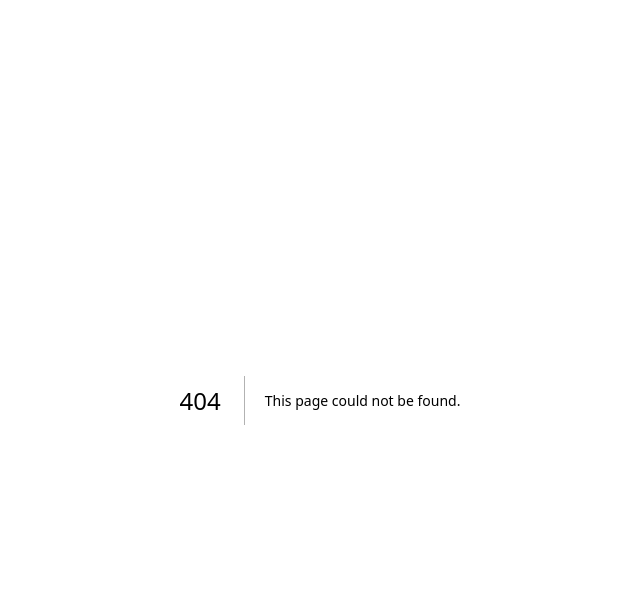
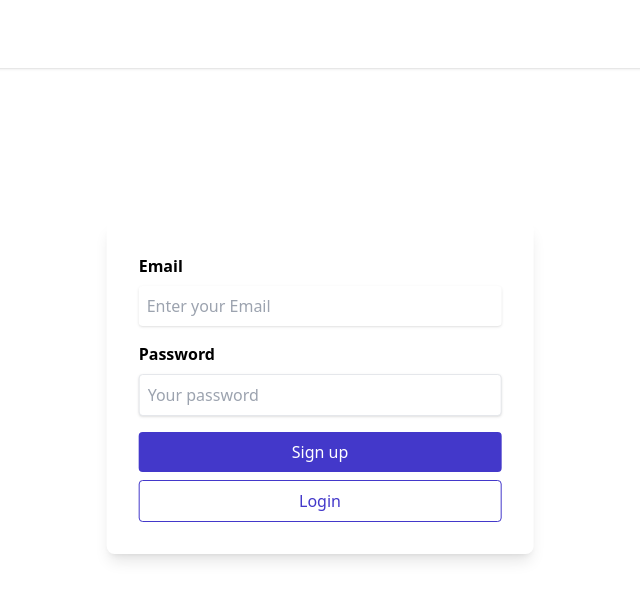
Before and after one commit to akabutnicer/vixcord, a Next.js app: page /login in a window 1280 px wide. Before the commit this address had no page. Shown: the top 600 px of the page, without its empty margins (320-960 px from the left). Built offline with nearby package versions, Linux system fonts and the light colour scheme.

Commit message:
Create login.js

```diff
--- /dev/null
+++ b/pages/login.js
@@ -0,0 +1,119 @@
+import React, { useState, useEffect } from 'react'
+import { useRouter } from 'next/router'
+import UserContext from 'lib/UserContext'
+import { supabase } from 'lib/Store'
+import { jwtDecode } from 'jwt-decode'
+import Heading from "~/components/Heading"
+
+const Login = () => {
+    const [userLoaded, setUserLoaded] = useState(false)
+    const [user, setUser] = useState(null)
+    const [session, setSession] = useState(null)
+    const router = useRouter()
+    useEffect(() => {
+        function saveSession(
+          /** @type {Awaited<ReturnType<typeof supabase.auth.getSession>>['data']['session']} */
+          session
+        ) {
+          const currentUser = session?.user
+          if (session) {
+            const jwt = jwtDecode(session.access_token)
+            currentUser.appRole = jwt.user_role
+          }
+          setUser(currentUser ?? null)
+          setUserLoaded(!!currentUser)
+          if (currentUser) {
+            router.push("./", "/")
+          }
+        }
+
+        supabase.auth.getSession().then(({ data: { session } }) => saveSession(session))
+
+        const { subscription: authListener } = supabase.auth.onAuthStateChange(
+          async (event, session) => {
+            saveSession(session)
+          }
+        )
+
+        return () => {
+          authListener?.unsubscribe()
+        }
+      }, []);
+
+    const [username, setUsername] = useState('')
+    const [password, setPassword] = useState('')
+
+    const handleLogin = async (type, username, password) => {
+        try {
+            const { error, data: { user } } =
+                type === 'LOGIN'
+                    ? await supabase.auth.signInWithPassword({ email: username, password })
+                    : await supabase.auth.signUp({ email: username, password })
+            // If the user doesn't exist here and an error hasn't been raised yet,
+            // that must mean that a confirmation email has been sent.
+            // NOTE: Confirming your email address is required by default.
+            if (error) {
+                alert('Error with auth: ' + error.message)
+            } else if (!user) alert('Signup successful, confirmation mail should be sent soon!')
+        } catch (error) {
+            console.log('error', error)
+            alert(error.error_description || error)
+        }
+    }
+
+    return (
+        <>
+            <Heading navLinks={false} />
+            <div className="rounded-md w-1/2 sm:w-1/2 xl:w-1/3 login-container absolute transform -translate-x-1/2 -translate-y-1/2 top-1/2 left-1/2">
+                <div className="border-teal p-8 border-t-12 mb-6 rounded-lg shadow-lg bg-transparent">
+                    <div className="mb-4">
+                        <label className="font-bold text-grey-darker block mb-2">Email</label>
+                        <input
+
+                            placeholder="Enter your Email"
+                            value={username}
+                            onChange={(e) => setUsername(e.target.value)}
+                            class="block appearance-none w-full focus:!border-5 focus:!border-transparent hover:border-grey px-2 py-2 rounded shadow"
+                        />
+
+                    </div>
+                    <div className="mb-4">
+                        <label className="font-bold text-grey-darker block mb-2">Password</label>
+                        <input
+                            type="password"
+                            className="block appearance-none w-full outline-none border border-grey-light hover:border-grey px-2 py-2 rounded shadow"
+                            placeholder="Your password"
+                            value={password}
+                            onChange={(e) => setPassword(e.target.value)}
+                        />
+                    </div>
+
+                    <div className="flex flex-col gap-2">
+                        <a
+                            onClick={(e) => {
+                                e.preventDefault()
+                                handleLogin('SIGNUP', username, password)
+                            }}
+                            href={'/channels'}
+                            className="bg-indigo-700 hover:bg-teal text-white py-2 px-4 rounded text-center transition duration-150 hover:bg-indigo-600 hover:text-white"
+                        >
+                            Sign up
+                        </a>
+                        <a
+                            onClick={(e) => {
+                                e.preventDefault()
+                                handleLogin('LOGIN', username, password)
+                            }}
+                            href={'/application'}
+                            className="border border-indigo-700 text-indigo-700 py-2 px-4 rounded w-full text-center transition duration-150 hover:bg-indigo-700 hover:text-white"
+                        >
+                            Login
+                        </a>
+                    </div>
+                </div>
+            </div>
+        </>
+    )
+}
+
+export default Login
```
